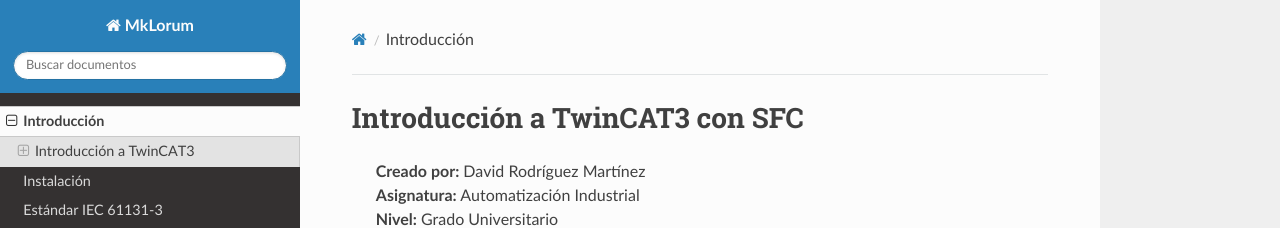
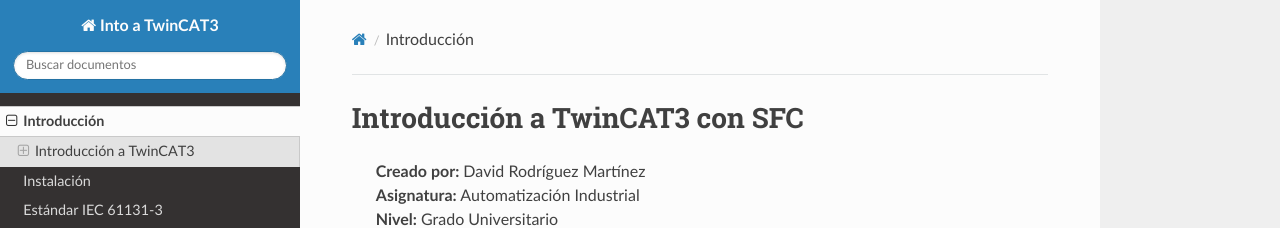
Before and after one commit to drodriguezSRL/twincat3, an MkDocs documentation site: the page built from docs/index.md, in a window 1280 px wide. Shown: the top 228 px of the page. Built offline with MkDocs 1.6.1, drawn with Linux system fonts in a browser that asks for light colours; nearby versions of some CDN libraries.

Commit message:
update site name

```diff
--- a/mkdocs.yml
+++ b/mkdocs.yml
@@ -1,4 +1,4 @@
-site_name: MkLorum
+site_name: Into a TwinCAT3
 nav:
   - Introducción: index.md
   - Instalación: instalacion.md
```
